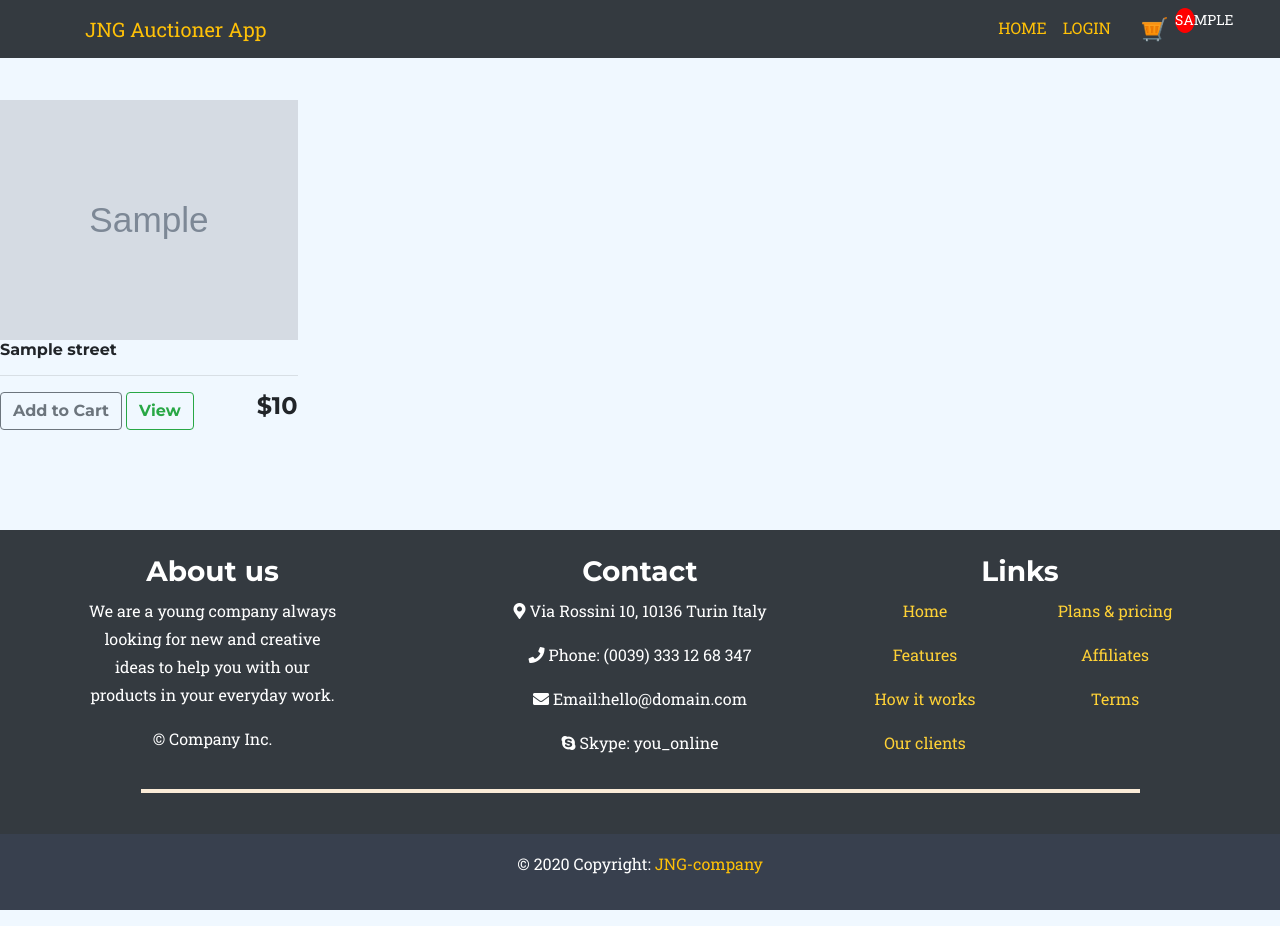
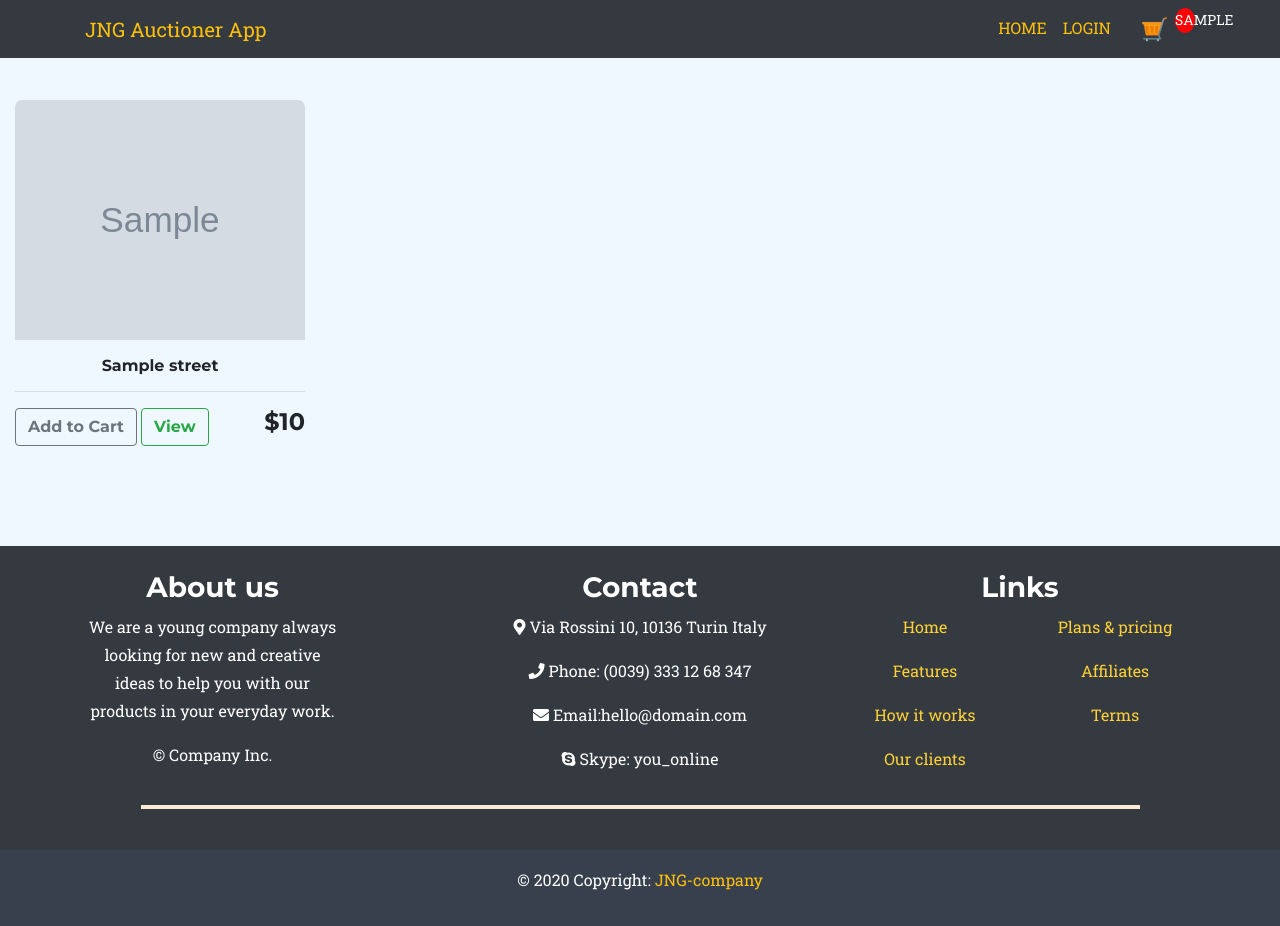
Before and after one commit to eliyajoseph7/Auctioners, a Django app: template auctioner/templates/auctioner/index.html in a window 1280 px wide. Run offline with Django 3.2, Linux system fonts and the light colour scheme; the template is opened without the code that fills it: most values are stand-ins (such as "Sample title", 1, 10 or a date in 2020); grey boxes marked "Sample" are stand-in pictures; some libraries are stand-ins or nearby versions; some web fonts are replaced.

Commit message:
lyouts modified

```diff
--- a/auctioner/templates/auctioner/index.html
+++ b/auctioner/templates/auctioner/index.html
@@ -1,12 +1,19 @@
  {% extends 'custom/main2.html' %} {% load static %} {% block content %}
-<div class="row">
+<div class="row m-auto">
     {% for house in house %}
     <div class="col-md-3">
-        <div style="height: 30vh;" class="house">
-            <a href="{{house.imageURL}}"><img class="thumbnail h-100 w-100" src="{{house.imageURL}}" style="object-fit: cover;"></a>
+        <div class="parent">
+            <div class="thumb" style="height: 30vh;">
+                <img class="thu mbnail h-100" src="{{house.imageURL}}" style="object-fit: cover;">
+                <!-- <a href="{{house.imageURL}}"><i class="far fa-eye"></i></a> -->
+
+            </div>
         </div>
         <div class="box-element product">
-            <h6><strong>{{house.street}}</strong></h6>
+            <div class="pt-3 text-center">
+                <h6><strong>{{house.street}}</strong></h6>
+            </div>
+
             <hr>
 
             <button data-product="{{house.id}}" data-action="add" class="btn btn-outline-secondary add-btn update-cart">Add to Cart</button>
```
Also changed, not shown: auctioner/templates/auctioner/rcart.html (+24 -19 lines).
